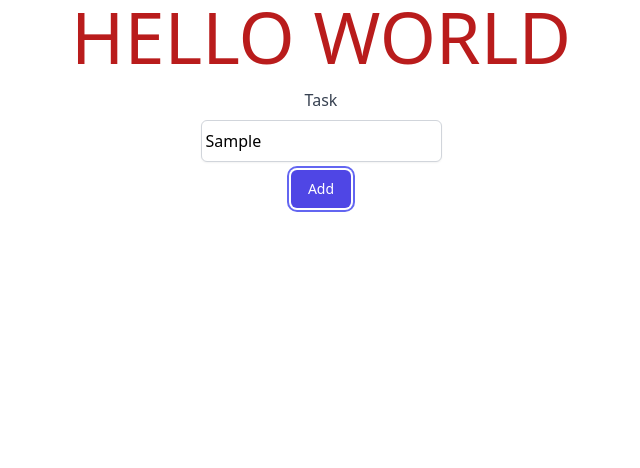
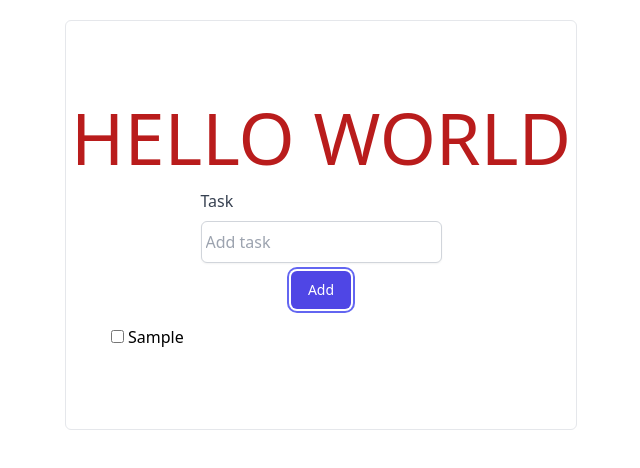
Before and after one commit to ryanJonesHTX/typescript-prac, a website built with Vite: page index.html in a window 1280 px wide. Both pictures are taken after typing "Sample" into the empty fields and a click on the button "Add". Shown: the whole page, without its empty margins (319-959 px from the left). Built offline with nearby package versions, Linux system fonts and the light colour scheme.

Commit message:
sort've finished

```diff
--- a/index.html
+++ b/index.html
@@ -10,12 +10,12 @@
 </head>
 
 <body>
-  <div id="app" class="w-full flex flex-col">
+  <div id="app" class="max-w-lg mx-auto mt-5 flex flex-col border rounded-md">
     <div class="mx-auto">
-      <h1 class="text-red-700 text-7xl">HELLO WORLD</h1>
+      <h1 class="text-red-700 text-7xl pt-20">HELLO WORLD</h1>
       <div class="flex justify-center">
         <form id="new-task-form" class="flex flex-col items-center pt-4">
-          <label for="task" class="text-gray-700">Task</label>
+          <label for="task" class="self-start text-gray-700">Task</label>
           <input type="text" id="new-task-title"
             class="block mt-2 py-2 px-1 rounded-md border border-gray-300 shadow-sm focus:border-indigo-500 focus:ring-indigo-500 w-full"
             placeholder="Add task">
@@ -23,7 +23,7 @@
             class="mt-2 rounded-md border border-transparent bg-indigo-600 py-2 px-4 text-sm font-medium text-white shadow-sm hover:bg-indigo-700 focus:outline-none focus:ring-2 focus:ring-indigo-500 focus:ring-offset-2">Add</button>
         </form>
       </div>
-      <ul id="list" class="list-none pt-2 ml-4"></ul>
+      <ul id="list" class="list-none pt-2 pb-20 ml-10"></ul>
     </div>
   </div>
   <script type="module" src="/src/main.ts"></script>
--- a/src/main.ts
+++ b/src/main.ts
@@ -3,7 +3,8 @@ import { v4 as uuidV4 } from 'uuid'
 const list = document.querySelector<HTMLUListElement>('#list')
 const input = document.querySelector<HTMLInputElement>('#new-task-title')
 const form = document.getElementById('new-task-form') as HTMLFormElement
-const tasks: Task[] = []
+const tasks: Task[] = loadTasks()
+tasks.forEach(addListItem)
 
 type Task = {
   id: string
@@ -39,8 +40,20 @@ function addListItem(task: Task) {
     saveTasks()
   })
   checkbox.type = 'checkbox'
+  checkbox.checked = checkbox.checked
   label.append(checkbox, task.title)
   item.append(label)
   list?.append(item)
-  item.classList.add('pt-2 pl-2')
+  item.className = 'pt-2'
+  checkbox.className = 'mr-1'
 }
+
+function saveTasks() {
+  localStorage.setItem('TASKS', JSON.stringify(tasks))
+}
+
+function loadTasks(): Task[] {
+  const taskJSON = localStorage.getItem('TASKS')
+  if (taskJSON == null) return []
+  return JSON.parse(taskJSON)
+}
```
